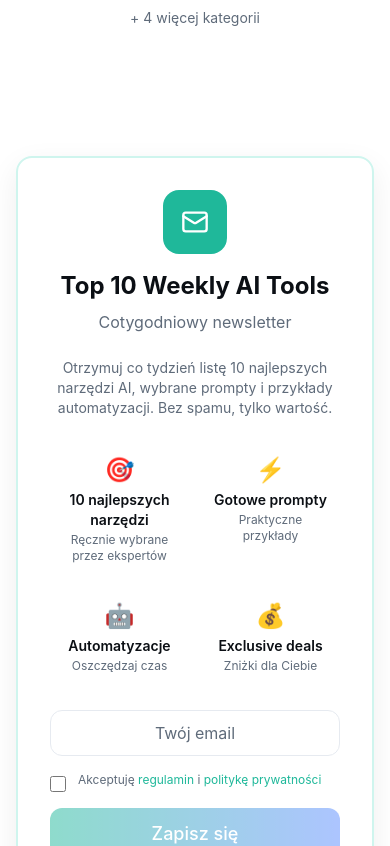
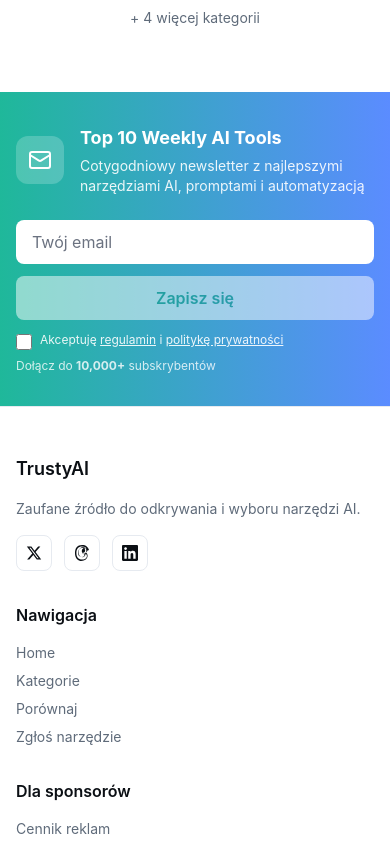
Before and after one commit to mariofocus4f/aitools, a Next.js app: page / in a window 390 px wide. Shown: the part 9844-10690 px from the top of the page. Built offline with nearby package versions, Linux system fonts and the light colour scheme.

Commit message:
Add NewsletterBanner component above footer on all pages

```diff
--- a/app/layout.tsx
+++ b/app/layout.tsx
@@ -2,6 +2,7 @@
 import './globals.css'
 import { Navbar } from '@/components/Navbar'
 import { ThemeProvider } from '@/components/ThemeProvider'
+import { NewsletterBanner } from '@/components/NewsletterBanner'
 
 export const metadata: Metadata = {
   title: 'TrustyAI - Zaufany katalog narzędzi AI',
@@ -27,7 +28,8 @@
           <main className="min-h-screen">
             {children}
           </main>
-          <footer className="border-t border-border bg-surface mt-20">
+          <NewsletterBanner />
+          <footer className="border-t border-border bg-surface">
             <div className="container mx-auto px-4 py-12">
               <div className="grid grid-cols-1 md:grid-cols-4 gap-8">
                 <div>
--- a/app/page.tsx
+++ b/app/page.tsx
@@ -1,6 +1,5 @@
 import { SearchInput } from '@/components/SearchInput'
 import { ToolCard } from '@/components/ToolCard'
-import { NewsletterCard } from '@/components/NewsletterCard'
 import { PromptCard } from '@/components/PromptCard'
 import {
   getFeaturedTools,
@@ -186,14 +185,6 @@
         </div>
       </section>
 
-      {/* Newsletter */}
-      <section className="py-16 bg-surface/50">
-        <div className="container mx-auto px-4">
-          <div className="max-w-2xl mx-auto">
-            <NewsletterCard />
-          </div>
-        </div>
-      </section>
     </div>
   )
 }
--- /dev/null
+++ b/components/NewsletterBanner.tsx
@@ -0,0 +1,170 @@
+'use client'
+
+import { useState } from 'react'
+import { Mail, Check } from 'lucide-react'
+
+export function NewsletterBanner() {
+  const [email, setEmail] = useState('')
+  const [consent, setConsent] = useState(false)
+  const [honeypot, setHoneypot] = useState('')
+  const [submitted, setSubmitted] = useState(false)
+  const [loading, setLoading] = useState(false)
+  const [error, setError] = useState('')
+
+  const handleSubmit = async (e: React.FormEvent) => {
+    e.preventDefault()
+    setError('')
+
+    // Honeypot check (anti-bot)
+    if (honeypot) {
+      console.log('Bot detected')
+      return
+    }
+
+    // Consent check
+    if (!consent) {
+      setError('Musisz zaakceptować regulamin i politykę prywatności')
+      return
+    }
+
+    setLoading(true)
+
+    try {
+      const response = await fetch('/api/newsletter/signup', {
+        method: 'POST',
+        headers: { 'Content-Type': 'application/json' },
+        body: JSON.stringify({ email }),
+      })
+
+      if (response.ok) {
+        setSubmitted(true)
+        setEmail('')
+      } else {
+        const data = await response.json().catch(() => ({} as any))
+        if (response.status === 400) {
+          setError('Ten adres jest już zapisany lub nieprawidłowy. Sprawdź email/spam.')
+        } else if (response.status === 401) {
+          setError('Błąd uwierzytelniania usługi newslettera. Spróbuj ponownie później.')
+        } else if (response.status === 429) {
+          setError('Za dużo prób. Spróbuj ponownie za chwilę.')
+        } else {
+          setError(data?.error || 'Wystąpił błąd. Spróbuj ponownie.')
+        }
+      }
+    } catch (error) {
+      console.error('Newsletter signup error:', error)
+      setError('Nie udało się połączyć z serwerem. Spróbuj ponownie.')
+    } finally {
+      setLoading(false)
+    }
+  }
+
+  if (submitted) {
+    return (
+      <section className="bg-gradient-to-r from-primary-500 to-accent-blue py-8">
+        <div className="container mx-auto px-4">
+          <div className="flex items-center justify-center gap-3 text-white">
+            <div className="w-8 h-8 rounded-full bg-white/20 flex items-center justify-center">
+              <Check size={20} />
+            </div>
+            <div className="text-center">
+              <p className="font-semibold">Sprawdź email!</p>
+              <p className="text-sm opacity-90">Wysłaliśmy link potwierdzający</p>
+            </div>
+          </div>
+        </div>
+      </section>
+    )
+  }
+
+  return (
+    <section className="bg-gradient-to-r from-primary-500 to-accent-blue py-8">
+      <div className="container mx-auto px-4">
+        <div className="flex flex-col lg:flex-row items-center justify-between gap-6">
+          {/* Left side - Content */}
+          <div className="flex items-center gap-4 text-white">
+            <div className="w-12 h-12 rounded-xl bg-white/20 flex items-center justify-center flex-shrink-0">
+              <Mail size={24} />
+            </div>
+            <div>
+              <h3 className="font-bold text-lg mb-1">Top 10 Weekly AI Tools</h3>
+              <p className="text-sm opacity-90">
+                Cotygodniowy newsletter z najlepszymi narzędziami AI, promptami i automatyzacją
+              </p>
+            </div>
+          </div>
+
+          {/* Right side - Form */}
+          <div className="flex-1 max-w-md w-full">
+            <form onSubmit={handleSubmit} className="flex flex-col sm:flex-row gap-3">
+              <div className="flex-1">
+                <input
+                  type="email"
+                  value={email}
+                  onChange={(e) => setEmail(e.target.value)}
+                  placeholder="Twój email"
+                  required
+                  className="w-full px-4 py-2.5 rounded-lg border-0 text-gray-900 placeholder-gray-500 focus:outline-none focus:ring-2 focus:ring-white/50"
+                  disabled={loading}
+                />
+              </div>
+
+              <button
+                type="submit"
+                disabled={loading || !consent}
+                className="px-6 py-2.5 bg-white text-primary-600 rounded-lg font-semibold hover:bg-gray-100 transition disabled:opacity-50 disabled:cursor-not-allowed whitespace-nowrap"
+              >
+                {loading ? 'Zapisywanie...' : 'Zapisz się'}
+              </button>
+            </form>
+
+            {/* Consent checkbox */}
+            <label className="flex items-start gap-2 mt-3 cursor-pointer">
+              <input
+                type="checkbox"
+                checked={consent}
+                onChange={(e) => setConsent(e.target.checked)}
+                className="mt-0.5 w-4 h-4 rounded border-white/50 text-primary-500 focus:ring-white/50"
+                disabled={loading}
+              />
+              <span className="text-xs text-white/90">
+                Akceptuję{' '}
+                <a href="/regulamin" target="_blank" className="underline hover:text-white">
+                  regulamin
+                </a>{' '}
+                i{' '}
+                <a href="/privacy" target="_blank" className="underline hover:text-white">
+                  politykę prywatności
+                </a>
+              </span>
+            </label>
+
+            {/* Error message */}
+            {error && (
+              <p className="text-xs text-white/90 mt-2 bg-white/20 px-3 py-1 rounded">
+                {error}
+              </p>
+            )}
+
+            {/* Social proof */}
+            <p className="text-xs text-white/80 mt-2">
+              Dołącz do <strong>10,000+</strong> subskrybentów
+            </p>
+          </div>
+
+          {/* Honeypot field (hidden) */}
+          <input
+            type="text"
+            name="bot_field"
+            value={honeypot}
+            onChange={(e) => setHoneypot(e.target.value)}
+            style={{ position: 'absolute', left: '-9999px', width: '1px', height: '1px' }}
+            tabIndex={-1}
+            autoComplete="new-password"
+            aria-hidden="true"
+          />
+        </div>
+      </div>
+    </section>
+  )
+}
```
